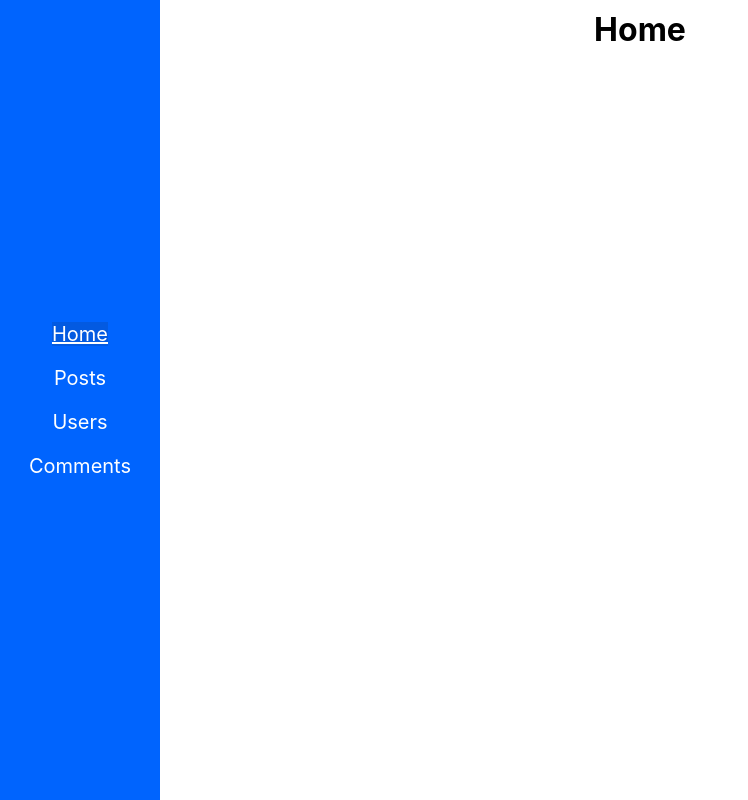
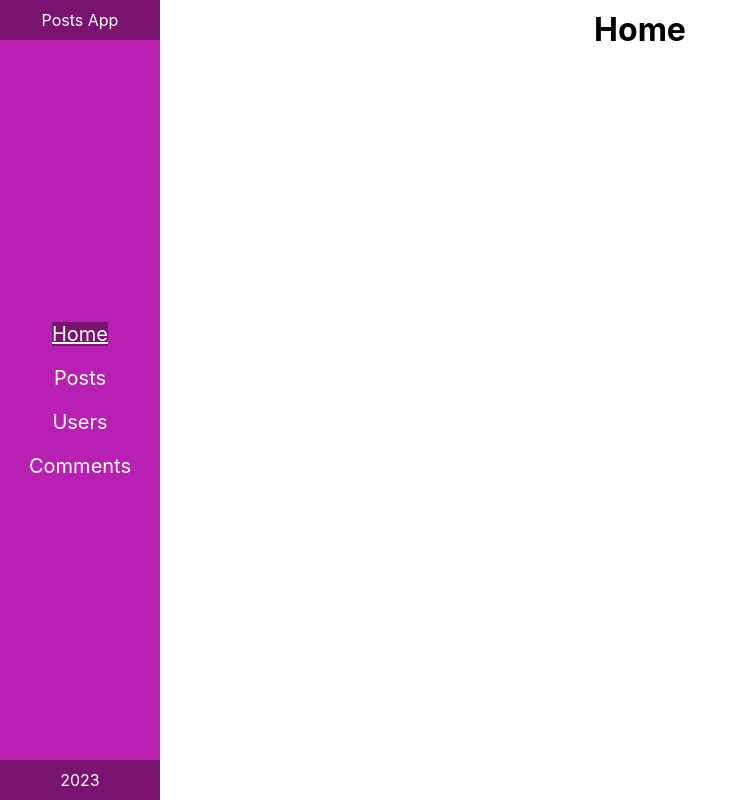
Before and after one commit to igor2333/posts-app, a React (Create React App) app: page / in a window 1280 px wide. Shown: the whole page, without its empty margins (0-748 px from the left). Built offline with nearby package versions, Linux system fonts and the light colour scheme.

Commit message:
menu redesign

```diff
--- a/src/components/Menu.jsx
+++ b/src/components/Menu.jsx
@@ -4,14 +4,20 @@ import styles from './Menu.module.css'
 export default function Sidebar() {
   return (
   <div className={styles.side}>
+    <div className={styles.menuTitle}>
+      <span>Posts App</span>
+    </div>
     <nav className={styles.nav}>
       <ul className={styles.navList}>
-      <li><NavLink className={({ isActive }) => (isActive ? styles.activeLink : null)} end to="/">Home</NavLink></li>
+        <li><NavLink className={({ isActive }) => (isActive ? styles.activeLink : null)} end to="/">Home</NavLink></li>
         <li><NavLink className={({ isActive }) => (isActive ? styles.activeLink : null)} end to="/posts">Posts</NavLink></li>
         <li><NavLink className={({ isActive }) => (isActive ? styles.activeLink : null)} to="/users">Users</NavLink></li>
         <li><NavLink className={({ isActive }) => (isActive ? styles.activeLink : null)} to="/comments">Comments</NavLink></li>
       </ul>
     </nav>
+    <div className={styles.menuTitle}>
+      <span>2023</span>
+    </div>
   </div>
   )
 }
--- a/src/components/Menu.module.css
+++ b/src/components/Menu.module.css
@@ -1,8 +1,9 @@
 .side {
-  background: #0064FE;
+  background: #b81fb3;
   display: flex;
+  flex-direction: column;
   align-items: center;
-  justify-content: center;
+  justify-content: space-between;
   min-height: 100vh;
   width: 160px;
   color: white;
@@ -21,7 +22,13 @@
   padding: 0;
 }
 
+.menuTitle {
+  width: 160px;
+  padding: 10px 0px;
+  background: #7a1270;
+}
+
 .activeLink {
-  background: #035AE1;
+  background: #7a1270;
   text-decoration: underline;
 }
--- a/src/components/Post.module.css
+++ b/src/components/Post.module.css
@@ -6,6 +6,6 @@
   width: 400px;
   margin: 0 auto;
   padding: 30px;
-  border: 2px solid #0064FE;
+  border: 2px solid #b81fb3;
   border-radius: 9px;
 }
```
